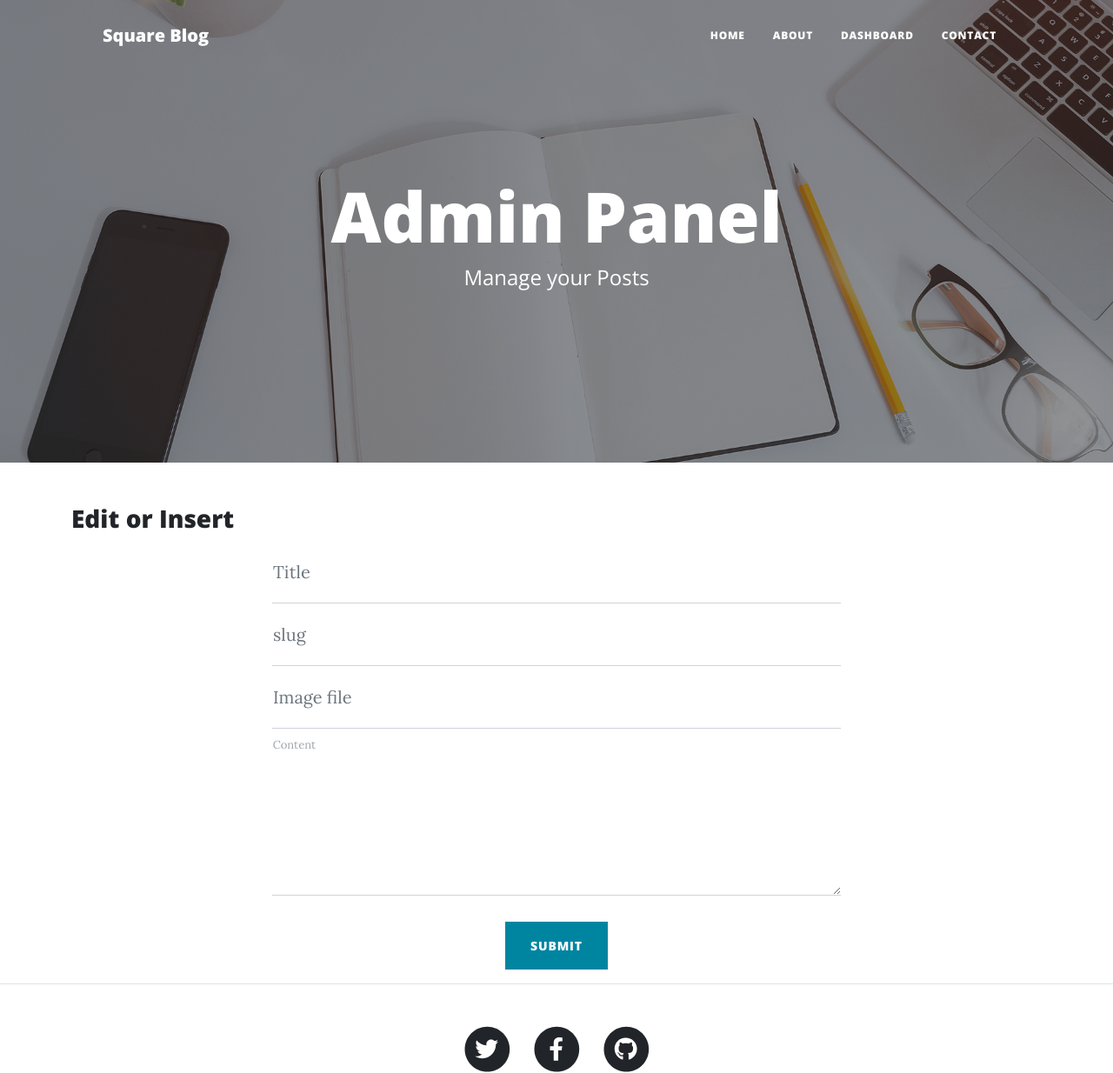
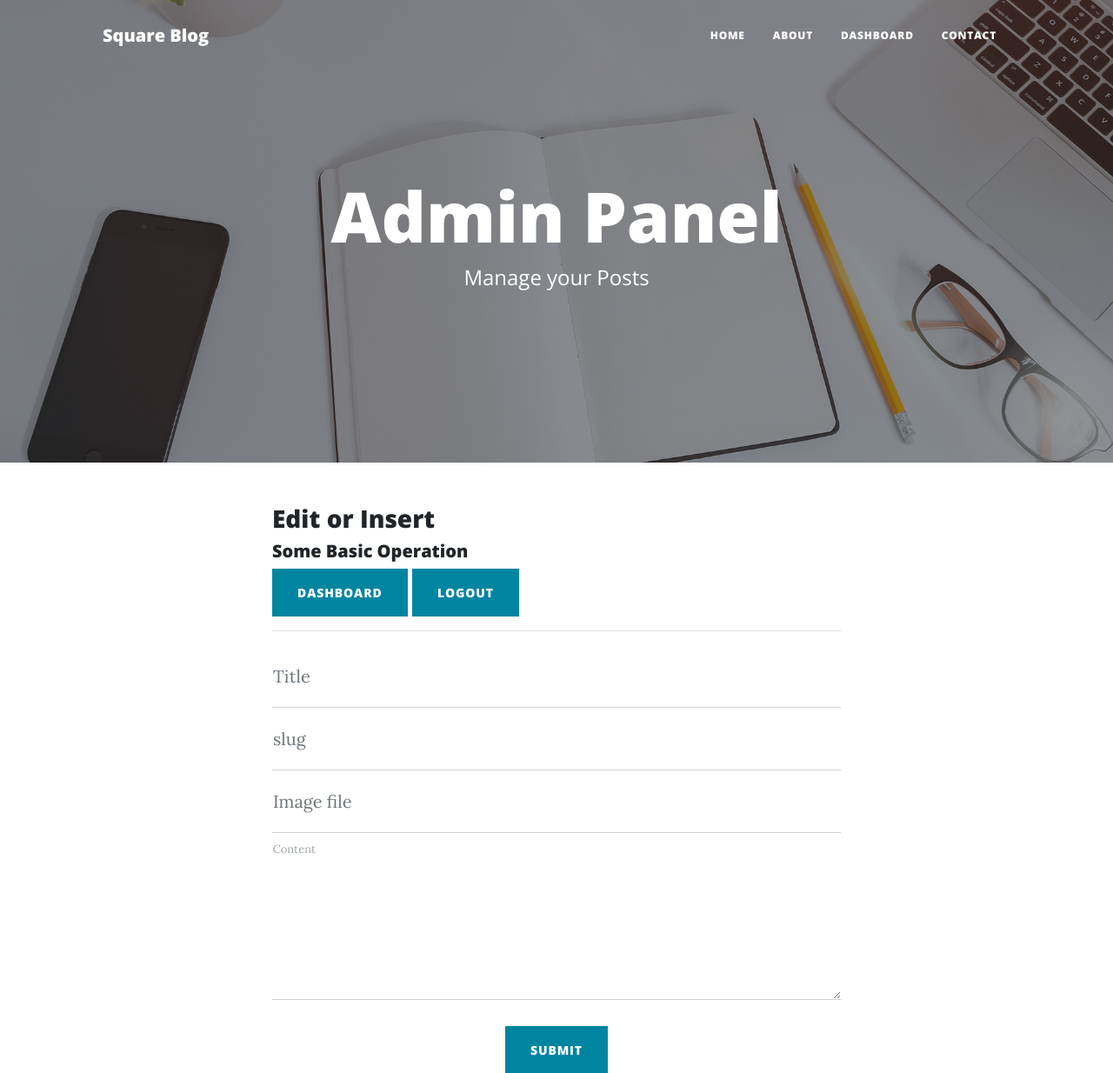
Before and after one commit to soumyadeep28/Python-Blog, a Flask app: template templates/edit.html in a window 1280 px wide. Shown: the top 1234 px of the page at 87% size. Run offline with Flask 2, Linux system fonts and the light colour scheme; the template is opened without the code that fills it, so the values that code supplies are empty; some libraries are stand-ins or nearby versions.

Commit message:
commited files for edit page and updatre pages

```diff
--- a/main.py
+++ b/main.py
@@ -140,9 +140,10 @@ def edit(sno):
 
             if sno == '0' :
                 post = Posts(title = box_title , slug =box_slug ,content = box_content , img_file = box_img , date = datetime.now() )
+                print(post)
                 db.session.add(post)
                 db.session.commit()
-                return redirect('/edit/'+ sno )
+
             else:
                 post = Posts.query.filter_by(sno = sno).first()
                 post.title = box_title
--- a/templates/edit.html
+++ b/templates/edit.html
@@ -16,12 +16,16 @@
 </header>
         <!-- Main Content-->
 
-        <div class="container">
-            <h3> Edit or Insert </h3>
-        </div>
+
         <div class="container px-6 px-lg-2">
             <div class="row gx-1 gx-lg-8 justify-content-center">
                 <div class="col-md-10 col-lg-8 col-xl-7">
+
+                    <h3> Edit or Insert </h3>
+                    <h5>Some Basic Operation</h5>
+                    <a href="/dashboard"><button class="btn btn-primary text-uppercase"> Dashboard </button></a>
+                    <a href="/logout"><button class="btn btn-primary text-uppercase">Logout</button></a>
+                    <hr>
                     <!-- Post preview-->
                     <form id="contactForm" method="POST" action="/edit/{{post.sno}}" >
                         <div class="form-floating">
```
Also changed, not shown: templates/dashboard.html (+7 -1 lines).
